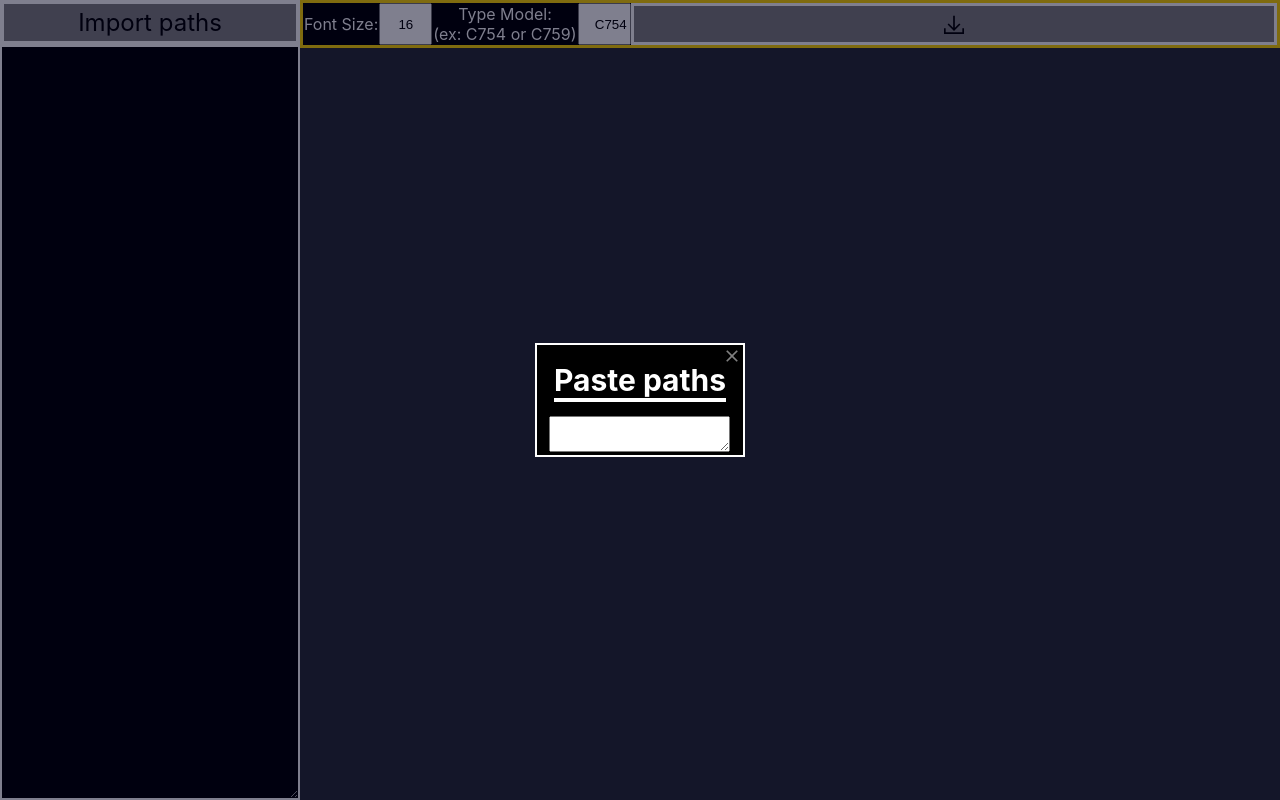
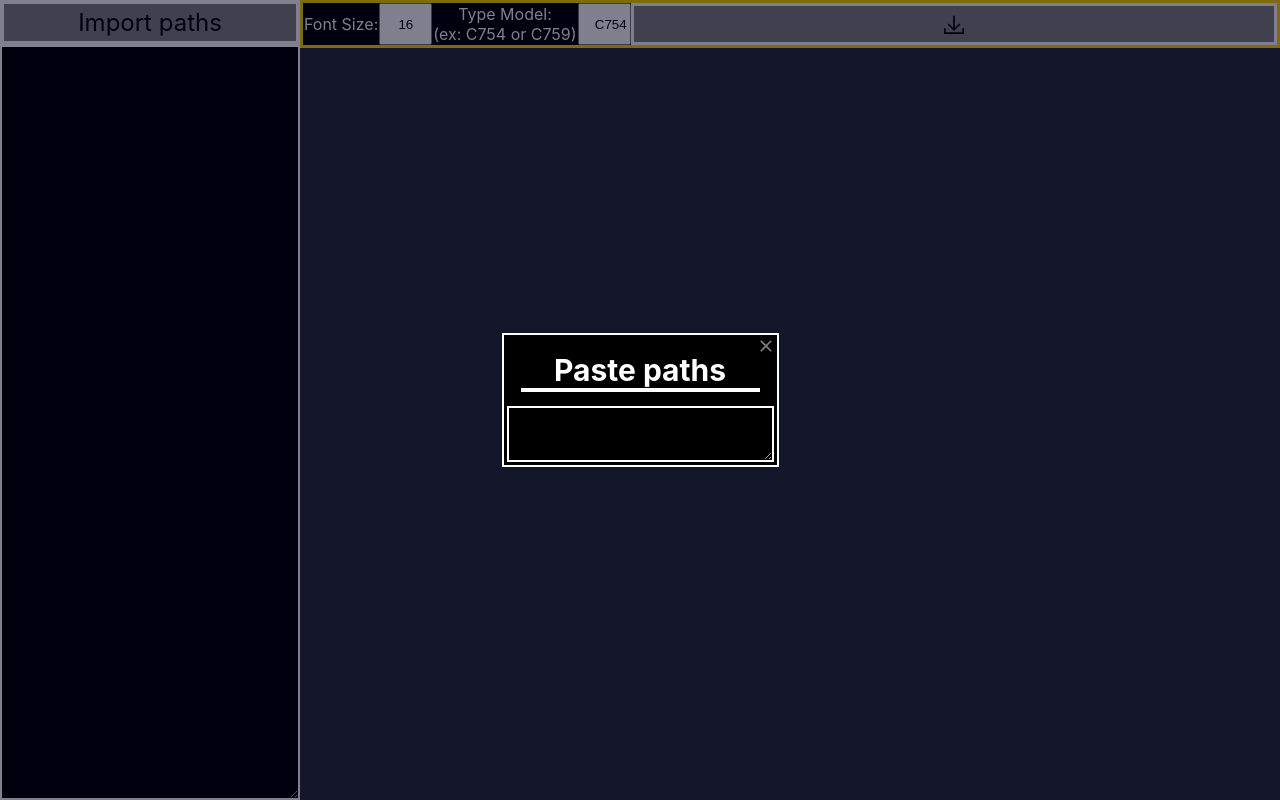
Before and after one commit to peoplestealusernames/konica-minolta-tab-website, a React (Create React App) app: page / in a window 1280 px wide. Built offline with nearby package versions, Linux system fonts and the light colour scheme.

Commit message:
Swapped textarea for editor

```diff
--- a/src/PastePopup.tsx
+++ b/src/PastePopup.tsx
@@ -1,19 +1,21 @@
-import { Dispatch, SetStateAction } from "react";
+import { Dispatch, SetStateAction, useState } from "react";
 import { Popup } from "./components/popup/Popup";
 import { StyledTab } from "./components/popup/StyledTab";
+import { Editor } from "./Editor";
 
 
 export function PastePopup(props: {
     active: boolean
     setActive: Dispatch<SetStateAction<boolean>>,
 }) {
+    const [paths, setpaths] = useState<string>("")
 
     return <Popup
         active={props.active}
         setActive={props.setActive}
     >
         <StyledTab title="Paste paths">
-            <textarea />
+            <Editor lineLength={1000} value={paths} onChange={setpaths} />
         </StyledTab>
     </Popup>
 }
```
